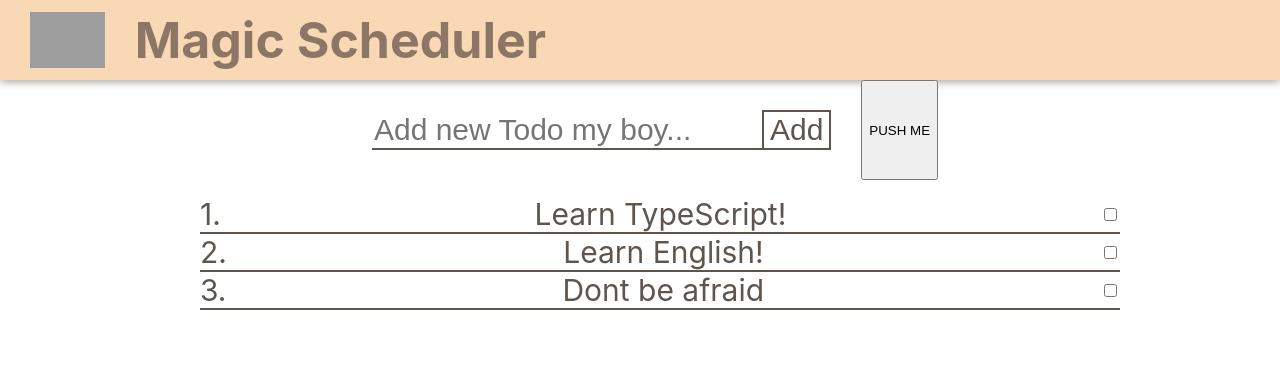
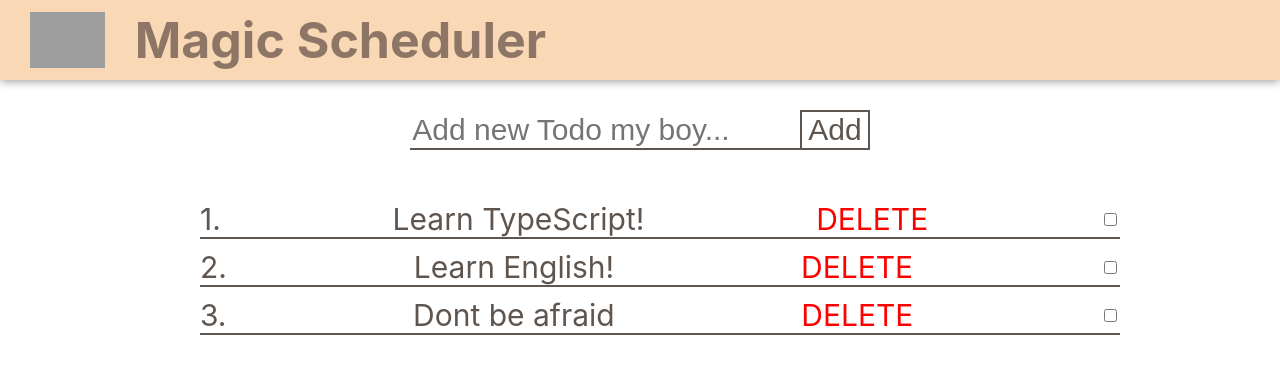
Before and after one commit to IlyaOrluk/Scheduler-on-Desktop, a React (Create React App) app: page / in a window 1280 px wide. Shown: the top 374 px of the page. Built offline with nearby package versions, Linux system fonts and the light colour scheme; grey boxes are pictures that could not be loaded.

Commit message:
add delete & complete action

```diff
--- a/src/components/todo-form.tsx
+++ b/src/components/todo-form.tsx
@@ -2,17 +2,14 @@ import React from 'react'
 import styled from 'styled-components'
 import { connect } from 'react-redux'
 import {
-    toggleOn,
     handleTodo,
     addTodoItem
 } from '../store/actions'
 
 interface TodoFormProps {
     handleTodo(title: string): void
-    toggleOn(toggle: boolean): void
     addTodoItem(title: string): void
     title: string
-    light: boolean
 }
 
 const TodoForm: React.FC<TodoFormProps> = (props) => {
@@ -32,23 +29,22 @@ const TodoForm: React.FC<TodoFormProps> = (props) => {
                 />
             <input className='todo-form-submit' type='submit' value='Add'/>
         </form>
-        <button onClick={() => {props.toggleOn(!props.light)}}>PUSH ME</button>
       </Wrapper>
   )
 }
+interface ITodoForm {
+    title: string
+}
 
 interface RootState {
-    toggle: any
-    todoForm: any
-  }
+    todoForm: ITodoForm
+}
 
 const mapState = (state: RootState) => ({
-    light: state.toggle.light,
     title: state.todoForm.title
-  })
+})
 
 const mapDispatch = {
-    toggleOn: (light: boolean) => toggleOn(light),
     handleTodo: (title: string) => handleTodo(title),
     addTodoItem: (title: string) => addTodoItem(title)
 }
--- a/src/components/todo-list.tsx
+++ b/src/components/todo-list.tsx
@@ -3,12 +3,16 @@ import styled from 'styled-components'
 import { connect } from 'react-redux'
 import { ITodo } from '../interfaces'
 
+import { todoCompleteItem, todoDeleteItem } from '../store/actions'
+
 interface TodoListProps {
     todos: ITodo[]
+    todoCompleteItem(complete: boolean, id: number): void
+    todoDeleteItem(id: number): void
 }
 
-const TodoList: React.FC<TodoListProps> = ({ todos }) => {
-console.log(todos)
+const TodoList: React.FC<TodoListProps> = ({ todos, todoCompleteItem, todoDeleteItem }) => {
+    const todoCompleteClass = (complete: boolean) => complete ? 'complete' : ''
   return (
       <Wrapper>
           <ul className='todo-list'>
@@ -16,8 +20,12 @@ console.log(todos)
                 return (
                     <li className='todo-list-item' key={id}>
                         <span>{id+1}.</span>
-                        <span>{item.title}</span>
-                        <input type='checkbox' checked={item.complete} onChange={() => {}}/>
+                        <span className={todoCompleteClass(item.complete)}>{item.title}</span>
+                        <span className='delete' onClick={() => todoDeleteItem(id)}>DELETE</span>
+                        <input type='checkbox' checked={item.complete} onChange={() => {
+                            console.log(id)
+                            todoCompleteItem(!item.complete,id)
+                        }}/>
                     </li>
                 )
             })}
@@ -39,7 +47,8 @@ const mapState = ({ todoList }: RootState) => ({
 })
 
 const mapDispatch = {
-
+    todoCompleteItem: (complete: boolean, id: number) => todoCompleteItem(complete, id),
+    todoDeleteItem: (id: number) => todoDeleteItem(id)
 }
 
 export default connect(
@@ -58,6 +67,7 @@ const Wrapper = styled.div`
         align-items: center;
         &-item {
             width: 100%;
+            margin: 5px;
             border: 0;
             border-bottom: 2px solid #5f554f;
             font-size: 30px;
@@ -66,6 +76,18 @@ const Wrapper = styled.div`
             display: flex;
             justify-content: space-between;
             align-items: center;
+            .delete {
+                color: red;
+                cursor: pointer;
+            }
+            .complete {
+                text-decoration: line-through;
+            }
+            .complete:before {
+                content: '';
+                width: 100%;
+                height: 3px;
+            }
         }
     }
 `
--- a/src/store/actions.ts
+++ b/src/store/actions.ts
@@ -1,26 +1,20 @@
 import {
-  TOGGLE_ON,
-  TITLE_HANDLER,
   ADD_TODO_ITEM,
+  COMPLETE_TODO_ITEM,
+  DELETE_TODO_ITEM,
+  HANDLER_TODO_TITLE,
 } from './types'
 
 
-type setToggleOnActionType = {
-  type: typeof TOGGLE_ON,
-  payload: boolean
-}
-export const toggleOn = (light: boolean): setToggleOnActionType => ({
-        type: TOGGLE_ON,
-        payload: light
-})
+
 
 
 type setHandleTodoActionType = {
-  type: typeof TITLE_HANDLER,
+  type: typeof HANDLER_TODO_TITLE,
   payload: string
 }
 export const handleTodo = (title: string): setHandleTodoActionType => ({
-  type: TITLE_HANDLER,
+  type: HANDLER_TODO_TITLE,
   payload: title
 })
 
@@ -33,3 +27,25 @@ export const addTodoItem = (title: string): setAddTodoItemActionType => ({
   type: ADD_TODO_ITEM,
   payload: title
 })
+
+type setTodoCompleteActionPayloadType = {
+  complete: boolean
+  id: number
+}
+type setTodoCompleteActionType = {
+  type: typeof COMPLETE_TODO_ITEM,
+  payload: setTodoCompleteActionPayloadType
+}
+export const todoCompleteItem = (complete: boolean, id: number): setTodoCompleteActionType => ({
+  type: COMPLETE_TODO_ITEM,
+  payload: {complete, id}
+})
+
+type setTodoDeleteActionType = {
+  type: typeof DELETE_TODO_ITEM,
+  payload: number
+}
+export const todoDeleteItem = (id: number): setTodoDeleteActionType => ({
+  type: DELETE_TODO_ITEM,
+  payload: id
+})
--- a/src/store/reducers/index.ts
+++ b/src/store/reducers/index.ts
@@ -1,12 +1,10 @@
 import { combineReducers } from 'redux'
 
-import toggle from './toggle'
 import todoForm from './todo-form'
 import todoList from './todo-list'
 
 
 export default combineReducers({
-  toggle,
   todoForm,
   todoList,
 })
--- a/src/store/reducers/todo-form.ts
+++ b/src/store/reducers/todo-form.ts
@@ -1,5 +1,5 @@
 import {
-    TITLE_HANDLER
+    HANDLER_TODO_TITLE
    } from '../types'
 
 interface TodoForm {
@@ -11,7 +11,7 @@ const initialState: TodoForm = {
 
 export default (state = initialState, action: any): TodoForm  => {
 	switch (action.type) {
-		case TITLE_HANDLER:
+		case HANDLER_TODO_TITLE:
 			return {
 				title: action.payload
 			}
--- a/src/store/reducers/todo-list.ts
+++ b/src/store/reducers/todo-list.ts
@@ -1,5 +1,7 @@
 import {
-  ADD_TODO_ITEM
+  ADD_TODO_ITEM,
+  COMPLETE_TODO_ITEM,
+  DELETE_TODO_ITEM,
    } from '../types'
 import {
   TodoList
@@ -29,7 +31,17 @@ export default (state = initialState, action: any): TodoList  => {
 			return {
         todos: [ ...state.todos, { title: action.payload, complete: false }]
 			}
-
+    case COMPLETE_TODO_ITEM:
+      return {
+        todos: [...state.todos.slice(0,action.payload.id),{
+          title: state.todos[action.payload.id].title,
+          complete: action.payload.complete
+        },...state.todos.slice(action.payload.id+1)]
+      }
+    case DELETE_TODO_ITEM:
+      return {
+        todos: [...state.todos.slice(0,action.payload),...state.todos.slice(action.payload+1)]
+      }
 		default:
 			return state
 	}
--- a/src/store/reducers/toggle.ts
+++ /dev/null
@@ -1,22 +0,0 @@
-import {
-    TOGGLE_ON,
-   } from '../types'
-
-interface ToggleState {
-	light: boolean
-  }
-const initialState: ToggleState = {
-	light: false
-}
-
-export default (state = initialState, action: any): ToggleState  => {
-	switch (action.type) {
-		case TOGGLE_ON:
-			return {
-				light: action.payload
-			}
-
-		default:
-			return state
-	}
-}
--- a/src/store/types.ts
+++ b/src/store/types.ts
@@ -1,3 +1,5 @@
-export const TOGGLE_ON: string = 'TOGGLE_ON'
-export const TITLE_HANDLER: string = 'TITLE_HANDLER'
-export const ADD_TODO_ITEM: string = 'ADD_TODO_ITEM'
+export const ADD_TODO_ITEM: string = '@@todo/ADD_TODO_ITEM'
+export const COMPLETE_TODO_ITEM: string = '@@todo/COMPLETE_TODO_ITEM'
+export const DELETE_TODO_ITEM: string = '@@todo/DELETE_TODO_ITEM'
+export const HANDLER_TODO_TITLE: string = '@@todo/HANDLER_TODO_TITLE'
+export const CHANGE_TODO_COMPLETE: string = '@@todo/CHANGE_TODO_COMPLETE'
```
